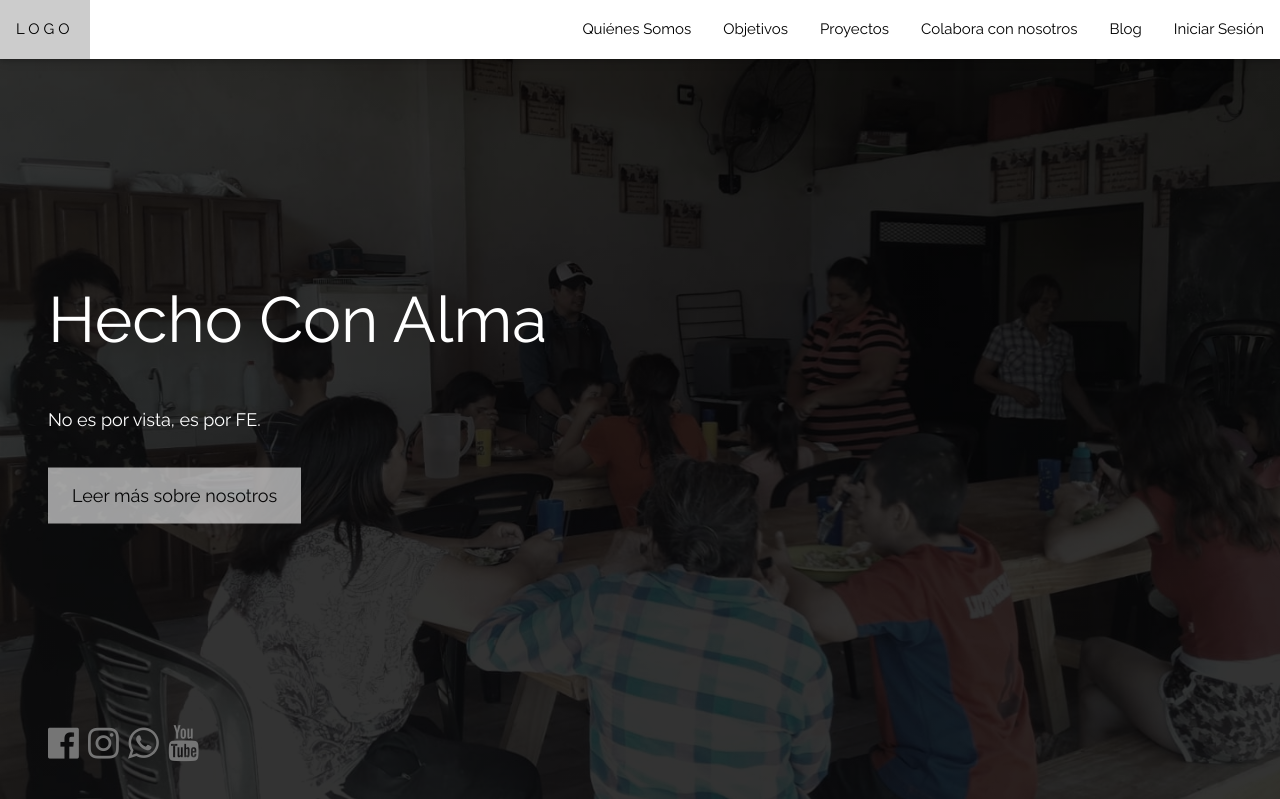
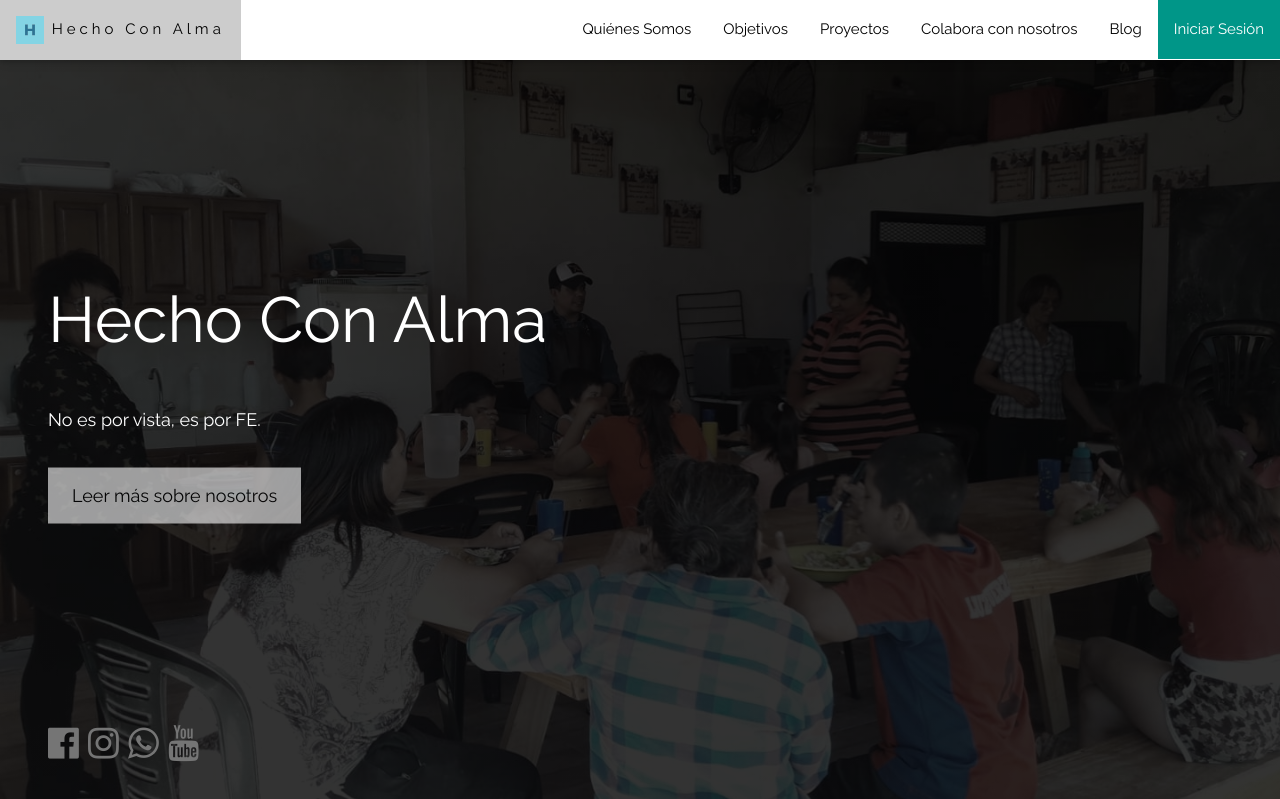
Before and after one commit to laloinver/hecho-con-alma, a Django app: template home/templates/base2.html in a window 1280 px wide. Shown: the top 799 px of the page. Run offline with Django 4.2, Linux system fonts and the light colour scheme; the template is opened without the code that fills it, so the values that code supplies are empty; data comes from the database, SQL or seed files in the repository.

Commit message:
General conf

```diff
--- a/home/templates/base2.html
+++ b/home/templates/base2.html
@@ -47,7 +47,12 @@
     <!-- Navbar (sit on top) -->
     <div class="w3-top">
         <div class="w3-bar w3-white w3-card" id="myNavbar">
-            <a href="#home" class="w3-bar-item w3-button w3-wide">LOGO</a>
+            <!-- <a href="#home" class="w3-bar-item w3-button w3-wide">LOGO</a> -->
+            <a href="{% url 'index' %}" class="w3-bar-item w3-button w3-wide">
+                <img src="{% static '/img/logo-vector.svg' %}" width="28" height="28" class="d-inline-block align-top"
+                    alt="" />
+                Hecho Con Alma
+            </a>
             <!-- Right-sided navbar links -->
             <div class="w3-right w3-hide-small">
                 <a href="#about" class="w3-bar-item w3-button">Quiénes Somos</a>
@@ -55,7 +60,8 @@
                 <a href="#work" class="w3-bar-item w3-button"> Proyectos</a>
                 <a href="#pricing" class="w3-bar-item w3-button"> Colabora con nosotros</a>
                 <a href="{% url 'post_list' %}" class="w3-bar-item w3-button"> Blog</a>
-                <a href="{% url 'login' %}" class="w3-bar-item w3-button"> Iniciar Sesión</a>
+                <a href="{% url 'login' %}" class="w3-bar-item w3-button w3-teal"> Iniciar Sesión</a>
+                <!-- <a href="{% url 'login' %}" class="btn btn-primary"> Iniciar Sesión</a> -->
             </div>
             <!-- Hide right-floated links on small screens and replace them with a menu icon -->
 
```
